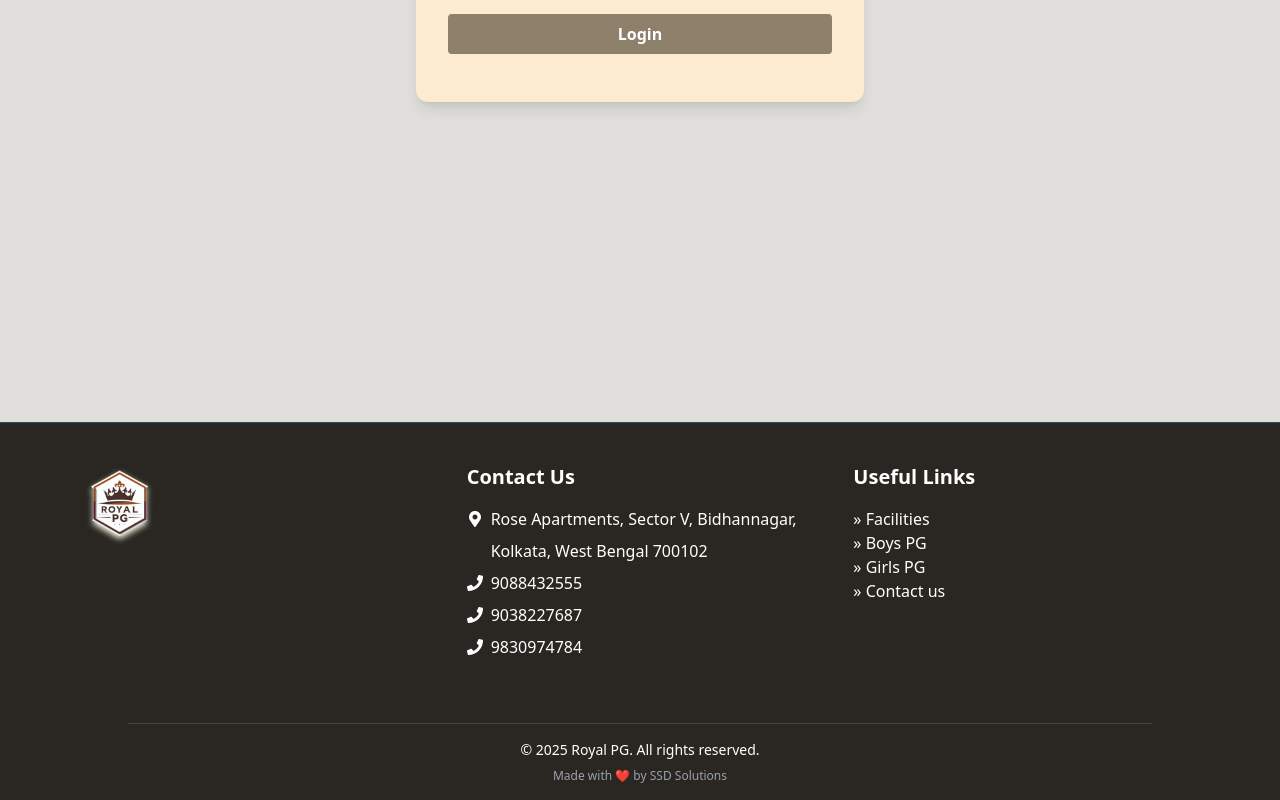
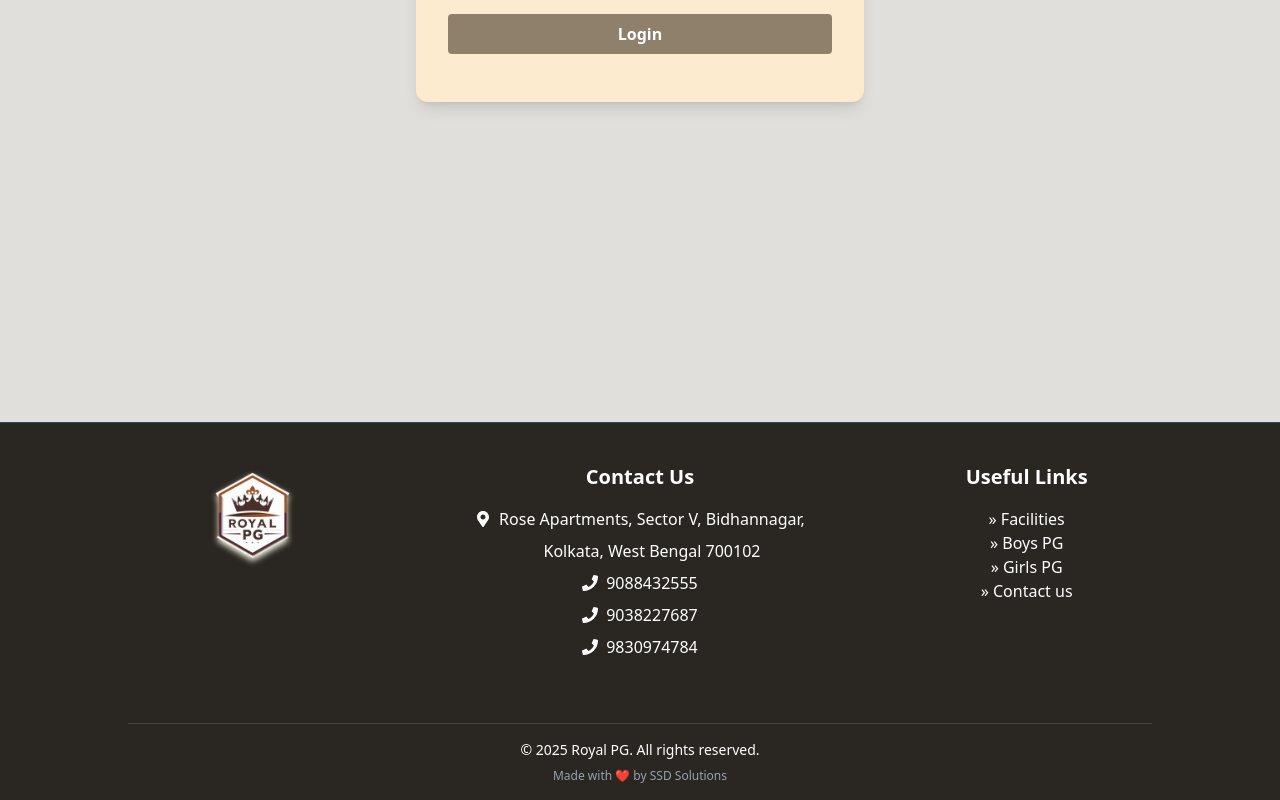
Before and after one commit to Subhadeep-sm/pg-website-frontend, a React (Vite) app: page /admin in a window 1280 px wide. Shown: the part 458-1258 px from the top of the page. Built offline with nearby package versions, Linux system fonts and the light colour scheme; no server answers.

Commit message:
Last minute changes

```diff
--- a/src/components/About.jsx
+++ b/src/components/About.jsx
@@ -34,10 +34,10 @@ const About = () => {
               <span className="text-[#7f7566] font-bold">
                 Boys and Girls PG in Mahisbathan, Saltlake Sector 5, Kolkata,
               </span>{" "}
-              designed for comfort, safety, and peace of mind. Whether you're a student or a working professional, we offer an ideal stay that feels just like home.
+              designed for comfort, safety and peace of mind. Whether you're a student or a working professional, we offer an ideal stay that feels just like home.
             </p>
             <p className="mb-6">
-              Enjoy spacious, fully furnished rooms, healthy and tasty homemade food, and reliable 24/7 security. At Royal PG, we maintain top-notch hygiene and service standards—setting us apart from other PGs in the Saltlake area that often fall short on cleanliness and care.
+              Enjoy spacious, fully furnished rooms, healthy and tasty homemade food, and reliable 24/7 security. At Royal PG, we maintain top-notch hygiene and service standards—setting us apart from other PGs in the Salt Lake area that often fall short on cleanliness and care.
             </p>
             <a href="/contact">
               <button className="bg-[#71685b] hover:bg-[#e4d5b7] hover:text-[#71685b] text-white font-semibold px-5 py-2 rounded">
--- a/src/components/Contact.jsx
+++ b/src/components/Contact.jsx
@@ -101,7 +101,7 @@ const Contact = () => {
               onChange={handleChange}
               required
               className="mt-1 w-full px-4 py-2 border border-black rounded-md placeholder-white focus:outline-none focus:ring-2 focus:ring-black font-bold bg-[#948979] text-white"
-              placeholder="your@email.com"
+              placeholder="yourmail@email.com"
             />
           </div>
           <div>
@@ -155,7 +155,7 @@ const Contact = () => {
             </div>
           </div>
           <h3 className="text-lg font-semibold">Email ID</h3>
-          <p className="text-gray-700 mt-1">royalpg00@gmail.com</p>
+          <p className="text-gray-700 mt-1"><a href="mailto:royalpg00@gmail">royalpg00@gmail.com</a></p>
         </div>
 
         {/* Address */}
@@ -167,7 +167,7 @@ const Contact = () => {
           </div>
           <h3 className="text-lg font-semibold">Address</h3>
           <p className="text-gray-700 mt-1">
-            Rose Apartments, Sector V, Bidhannagar, Kolkata, West Bengal 700102
+            Rose Apartments, Sector-V, Bidhannagar, Kolkata, West Bengal 700091
           </p>
         </div>
       </div>
--- a/src/components/Footer.jsx
+++ b/src/components/Footer.jsx
@@ -12,11 +12,11 @@ const Footer = () => {
 
         {/* Logo and Name */}
         <div>
-          <div className="flex items-center gap-3 mb-3">
+          <div className="flex justify-center items-center gap-3 mb-3">
             <img
               src={royalPgLogo}
               alt="Royal PG Logo"
-              className="h-16 md:h-18 lg:h-20 w-auto drop-shadow-md drop-shadow-amber-50"
+              className="h-18 md:h-20 lg:h-26 w-auto drop-shadow-md drop-shadow-amber-50"
             />
             {/* <h1 className="text-3xl font-bold">
               <span className="text-[#fff]">ROYAL</span>
@@ -26,19 +26,19 @@ const Footer = () => {
         </div>
 
         {/* Contact Info */}
-        <div>
-          <h3 className="text-xl font-semibold mb-4">Contact Us</h3>
-          <p className="mb-2 flex items-center gap-2">
+        <div className="items-center justify-center">
+          <h3 className="text-xl font-semibold mb-4 text-center">Contact Us</h3>
+          <p className="mb-2 flex items-center gap-2 text-center justify-center">
             <FaMapMarkerAlt /> Rose Apartments, Sector V, Bidhannagar,
           </p>
-          <p className="mb-2 pl-6">Kolkata, West Bengal 700102</p>
-          <p className="mb-2 flex items-center gap-2">
+          <p className="mb-2 pl-6 text-center justify-center">Kolkata, West Bengal 700102</p>
+          <p className="mb-2 flex items-center gap-2 text-center justify-center">
             <FaPhone /> 9088432555
           </p>
-          <p className="mb-2 flex items-center gap-2">
+          <p className="mb-2 flex items-center gap-2 text-center justify-center">
             <FaPhone /> 9038227687
           </p>
-          <p className="mb-2 flex items-center gap-2">
+          <p className="mb-2 flex items-center gap-2 text-center justify-center">
             <FaPhone /> 9830974784
           </p>
 
@@ -46,8 +46,8 @@ const Footer = () => {
 
         {/* Useful Links */}
         <div>
-          <h3 className="text-xl font-semibold mb-4">Useful Links</h3>
-          <ul className="space-y-2">
+          <h3 className="text-xl font-semibold mb-4 text-center justify-center">Useful Links</h3>
+          <ul className="space-y-2 text-center justify-center">
             <Link to="/facilities"><li>» Facilities</li></Link>
             <Link to="/BoysPg"><li>» Boys PG</li></Link>
             <Link to="/GirlsPg"><li>» Girls PG</li></Link>
--- a/src/components/GirlsPg.jsx
+++ b/src/components/GirlsPg.jsx
@@ -2,7 +2,7 @@ import React from "react";
 
 const GirlsPG = () => {
   return (
-    <div className="min-h-screen bg-gradient-to-br bg-[#f3f1ec] px-4 mt-[10vh]">
+    <div className="min-h-[80vh] bg-gradient-to-br bg-[#f3f1ec] px-4 mt-[10vh]">
       {/* Page Heading */}
       <div className="text-center pt-16">
         <h1 className="text-5xl font-bold text-[#222831]">Girls PG</h1>
@@ -10,8 +10,8 @@ const GirlsPG = () => {
       </div>
 
       {/* Coming Soon Message */}
-      <div className="flex items-center justify-center h-[calc(100vh-120px)]">
-        <div className="text-center p-10 rounded-xl shadow-lg bg-[#fdebd0] animate-fadeIn">
+      <div className="flex items-center justify-center mt-[10vh]">
+        <div className="text-center p-10   animate-fadeIn">
           <p className="text-5xl font-bold text-[#5c4b3c]">Coming Soon !!!</p>
         </div>
       </div>
--- a/src/components/Header.jsx
+++ b/src/components/Header.jsx
@@ -56,7 +56,7 @@ const Header = () => {
           <Link to="/BoysPg" className="hover:text-[#948979]">Boys PG</Link>
           <Link to="/GirlsPg" className="hover:text-[#948979]">Girls PG</Link>
           <Link to="/contact" className="hover:text-[#948979]">Contact Us</Link>
-          <Link to="/admin" className="hover:text-[#948979]">Admin Login</Link>
+          <Link to="/admin" className="hover:text-[#948979] bg-[#fff0db] border-1 rounded-2xl p-1.5">Admin Dashboard</Link>
         </nav>
 
         {/* Hamburger Icon */}
@@ -65,13 +65,13 @@ const Header = () => {
 </button>
 </div>
 
-       {/* Sidebar (from right) */}
+{/* Sidebar (Slide from Top) */}
 <div
-        className={`fixed top-0 right-0 h-full w-[70%] sm:w-[60%] bg-[#464b53] text-white p-6 z-50 transition-transform duration-300 ease-in-out transform ${
-          menuOpen ? "translate-x-0" : "translate-x-full"
+  className={`fixed top-0 left-0 w-full bg-[#464b53] text-white z-50 transition-transform duration-300 ease-in-out transform ${
+    menuOpen ? "translate-y-16" : "-translate-y-full"
   }`}
 >
-        <div className="mt-10 space-y-6 text-lg font-medium flex flex-col">
+  <div className=" space-y-6 text-lg font-medium flex flex-col p-6">
     <Link to="/" onClick={toggleMenu} className="hover:text-[#948979]">Home</Link>
     <Link to="/facilities" onClick={toggleMenu} className="hover:text-[#948979]">Facilities</Link>
     <Link to="/BoysPg" onClick={toggleMenu} className="hover:text-[#948979]">Boys PG</Link>
@@ -88,6 +88,7 @@ const Header = () => {
     onClick={toggleMenu}
   />
 )}
+
     </header>
   );
 };
```
Also changed, not shown: src/components/BoysPg.jsx (+9 -7 lines). Lines whose indentation alone changed are shown as unchanged.
